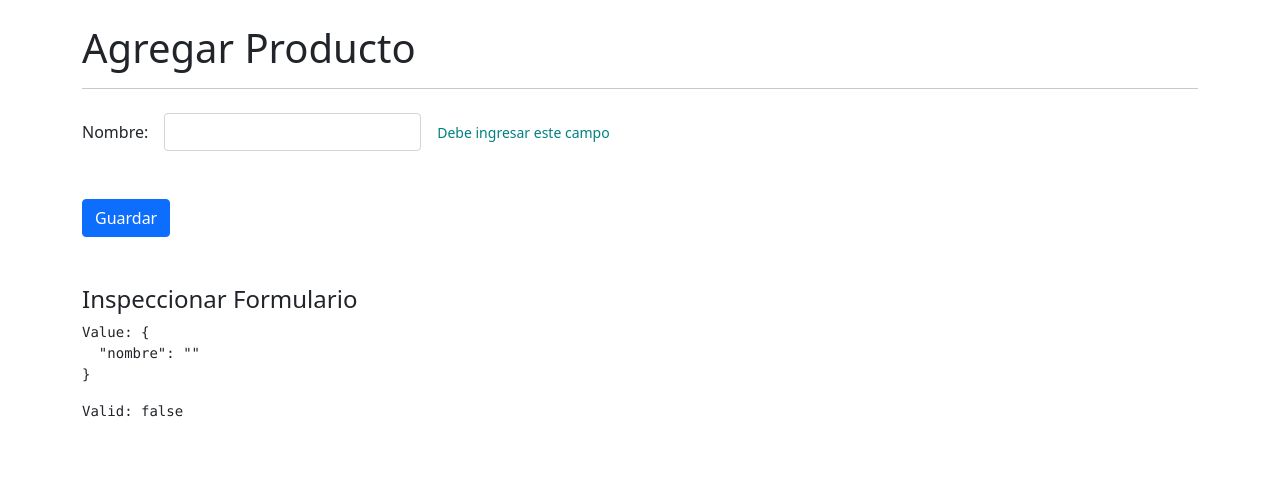
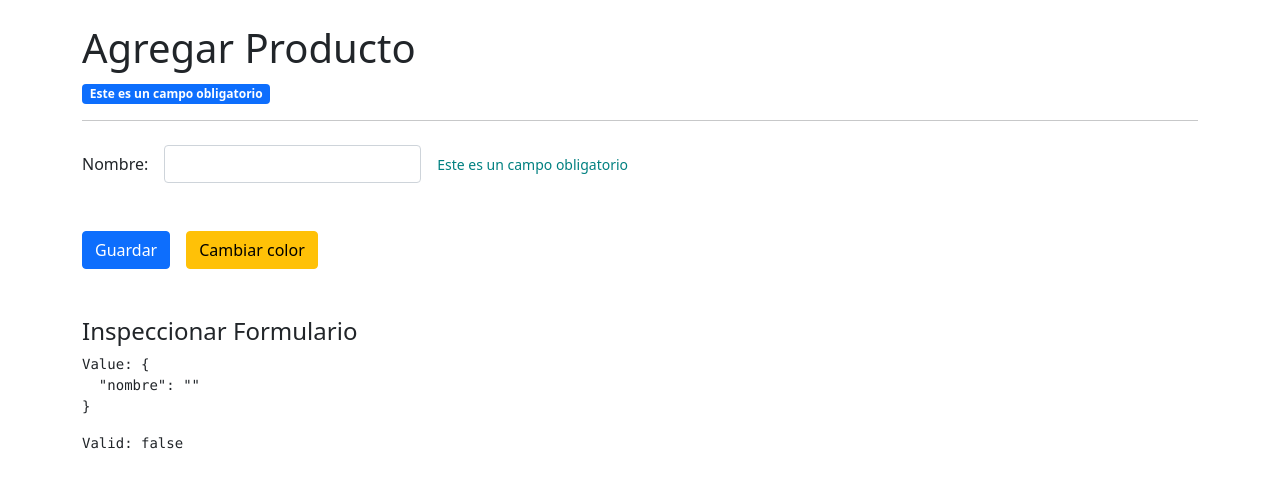
Before and after one commit to alexglzrys/angular-directivas, an Angular app: page /productos/agregar in a window 1280 px wide. Shown: the top 488 px of the page. Built offline with nearby package versions, Linux system fonts and the light colour scheme.

Commit message:
reaccionar a cambios de inputs en tiempo real

```diff
--- a/src/app/productos/pages/agregar/agregar.component.html
+++ b/src/app/productos/pages/agregar/agregar.component.html
@@ -1,4 +1,5 @@
 <h1 class="mt-4">Agregar Producto</h1>
+<span class="badge bg-primary">{{ mensaje }}</span>
 <hr>
 <form class="mt-4" [formGroup]="miFormulario">
   <div class="row g-3 align-items-center mb-3">
@@ -13,14 +14,15 @@
       que ofrece esta directiva
       La directiva puede recibir entradas de información @Input() del mismo modo que los componentes, solo basta definir la propiedad asociada y pasarle el valor -->
       <span error-msg
-            color="teal"
-            mensaje="Debe ingresar este campo"
+            [color]="color"
+            [mensaje]="mensaje"
             *ngIf="tieneError('nombre')"></span>
     </div>
   </div>
   <div class="row mt-5">
     <div class="col">
-      <button class="btn btn-primary">Guardar</button>
+      <button class="btn btn-primary" (click)="cambiarMensaje()">Guardar</button>
+      <button class="btn btn-warning ms-3" (click)="cambiarColor()">Cambiar color</button>
     </div>
   </div>
 </form>
--- a/src/app/productos/pages/agregar/agregar.component.ts
+++ b/src/app/productos/pages/agregar/agregar.component.ts
@@ -8,6 +8,9 @@ import { FormBuilder, FormGroup, Validators } from '@angular/forms';
   ]
 })
 export class AgregarComponent implements OnInit {
+
+  mensaje: string = 'Este es un campo obligatorio';
+  color: string = 'teal';
 
   // Inicializar el formulario reactivo
   miFormulario: FormGroup = this.fb.group({
@@ -23,4 +26,12 @@ export class AgregarComponent implements OnInit {
     return this.miFormulario.get(campo)?.invalid || false;
   }
 
+  cambiarMensaje(): void {
+    this.mensaje = 'El nombre es un dato requerido';
+  }
+
+  cambiarColor(): void {
+    this.color = 'gold';
+  }
+
 }
--- a/src/app/shared/directives/error-msg.directive.ts
+++ b/src/app/shared/directives/error-msg.directive.ts
@@ -1,10 +1,10 @@
-import { Directive, ElementRef, Input, OnInit } from '@angular/core';
+import { Directive, ElementRef, Input, OnChanges, OnInit, SimpleChanges } from '@angular/core';
 
 @Directive({
   // El selector que usaremos para invocar esta directiva
   selector: '[error-msg]'
 })
-export class ErrorMsgDirective implements OnInit {
+export class ErrorMsgDirective implements OnInit, OnChanges {
 
   // Las directivas tambien pueden recibir entrada de información
   // Una buena idea es mantener un valor por defecto si el usuario no pasa esta información
@@ -27,24 +27,42 @@ export class ErrorMsgDirective implements OnInit {
     this.elementHTMLRef = el;
   }
 
+  // Detectar cambios de valor en los Inputs de la directiva
+  ngOnChanges(changes: SimpleChanges): void {
+    // Se hace de esta forma ya que para establecer un color o mensaje, los métodos correspondientes a estas tareas,
+    // solo se ejecutan una vez dentro del ngOnInit declarado en esta directiva
+    console.log(changes)
+
+    // Hay que condicionar por cada Input() declarado en la directiva
+    if (changes.mensaje) {
+      this.elementHTMLRef.nativeElement.innerHTML = changes.mensaje.currentValue;
+    }
+
+    if (changes.color) {
+      this.elementHTMLRef.nativeElement.style.color = changes.color.currentValue;
+    }
+  }
+
   ngOnInit(): void {
       console.log('ngOnInit - Directiva')
       this.setClass()
+
+      // el color y mensaje no cambian de forma dinámica en el futuro, dado que solo se establecen al inicializar la directiva
       this.setColor()
       this.setMensaje()
   }
 
-  setColor() {
+  setColor(): void {
     // Cambiar el color del texto del elemento HTML afectado por esta directiva
     this.elementHTMLRef.nativeElement.style.color = this.color;
   }
 
-  setMensaje() {
+  setMensaje(): void {
     // Cambiar el texto interno del elemeno HTML afectado por esta directiva
     this.elementHTMLRef.nativeElement.innerHTML = this.mensaje;
   }
 
-  setClass() {
+  setClass(): void {
     this.elementHTMLRef.nativeElement.classList.add('form-text');
   }
 
```
